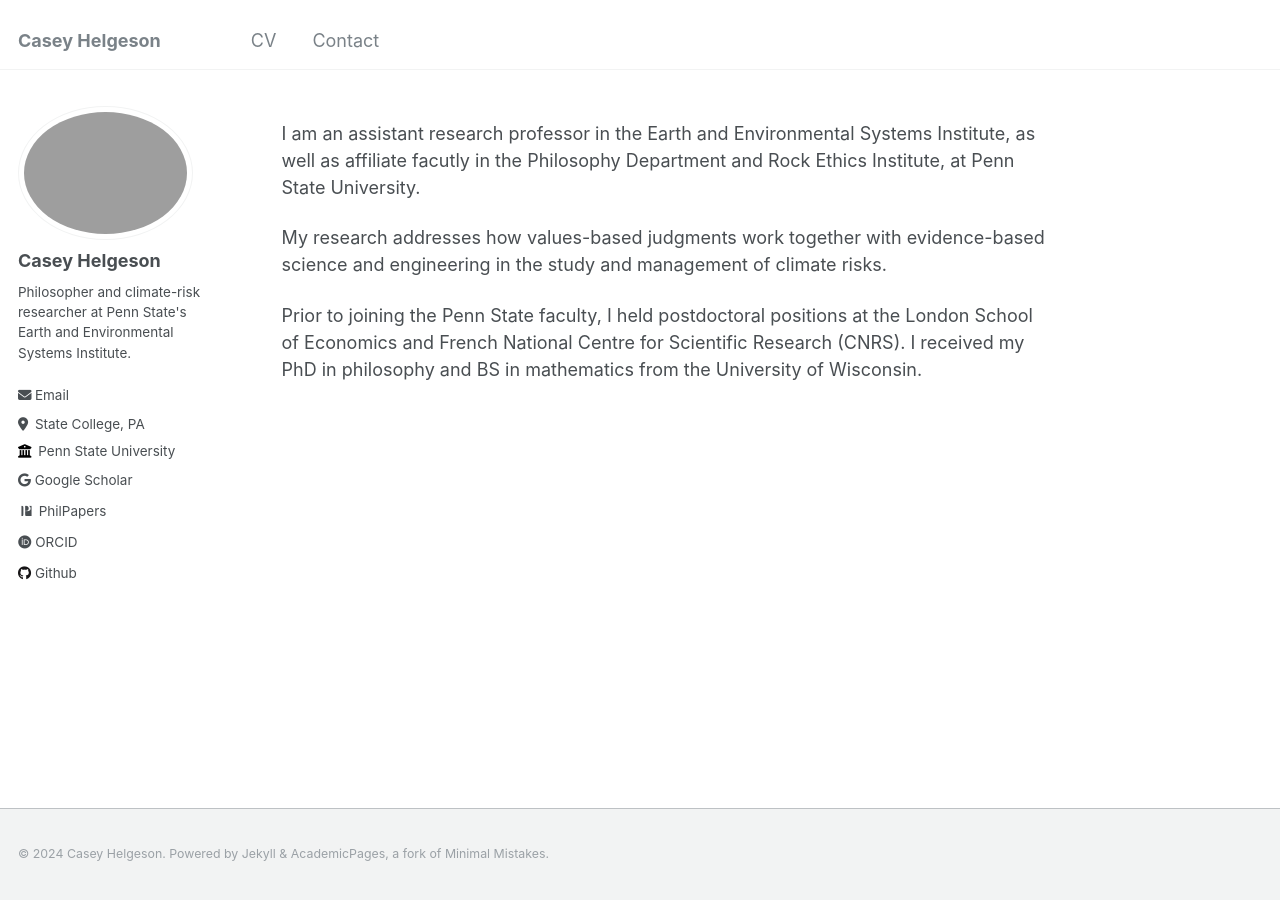
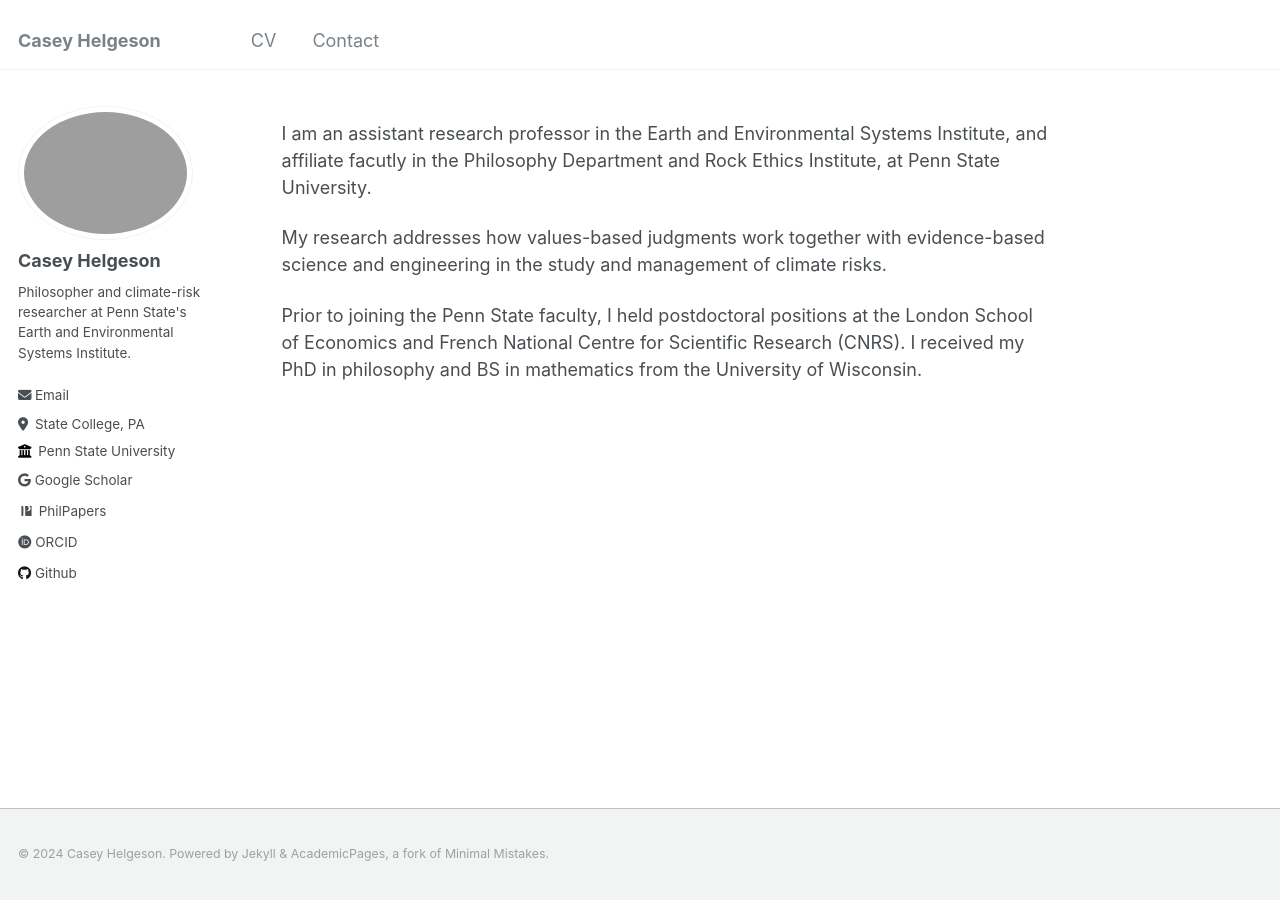
Before and after one commit to caseyhelgeson/caseyhelgeson.github.io, a Jekyll site: the page built from _pages/about.md, in a window 1280 px wide. Built offline with Jekyll 4.4.1, drawn with Linux system fonts in a browser that asks for light colours; some web fonts are replaced.

Commit message:
Update about.md

```diff
--- a/_pages/about.md
+++ b/_pages/about.md
@@ -7,7 +7,7 @@ redirect_from:
   - /about.html
 ---
 
-I am an assistant research professor in the Earth and Environmental Systems Institute, as well as affiliate facutly in the Philosophy Department and Rock Ethics Institute, at Penn State University.
+I am an assistant research professor in the Earth and Environmental Systems Institute, and affiliate facutly in the Philosophy Department and Rock Ethics Institute, at Penn State University.
 
 My research addresses how values-based judgments work together with evidence-based science and engineering in the study and management of climate risks.
 
```
